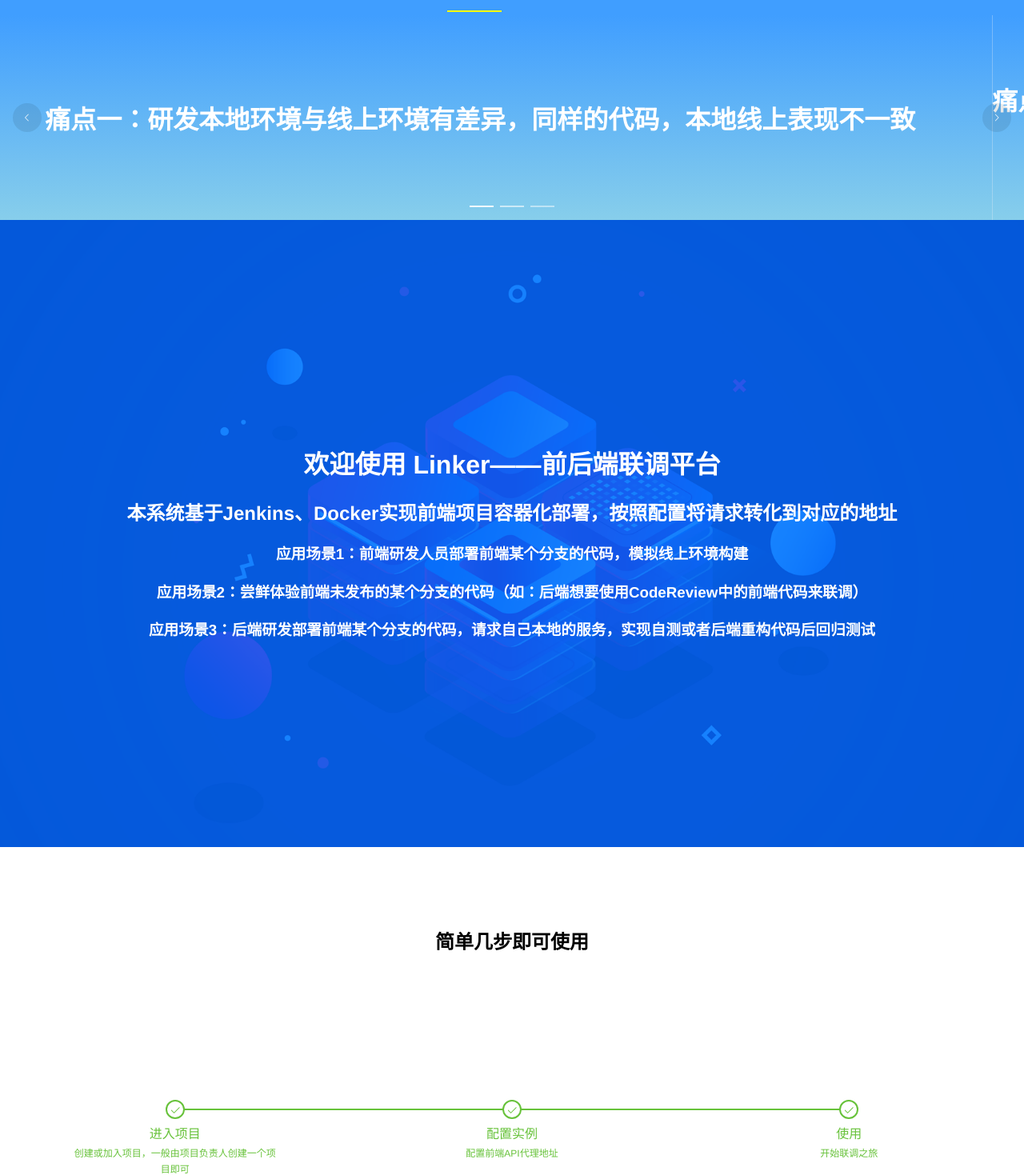
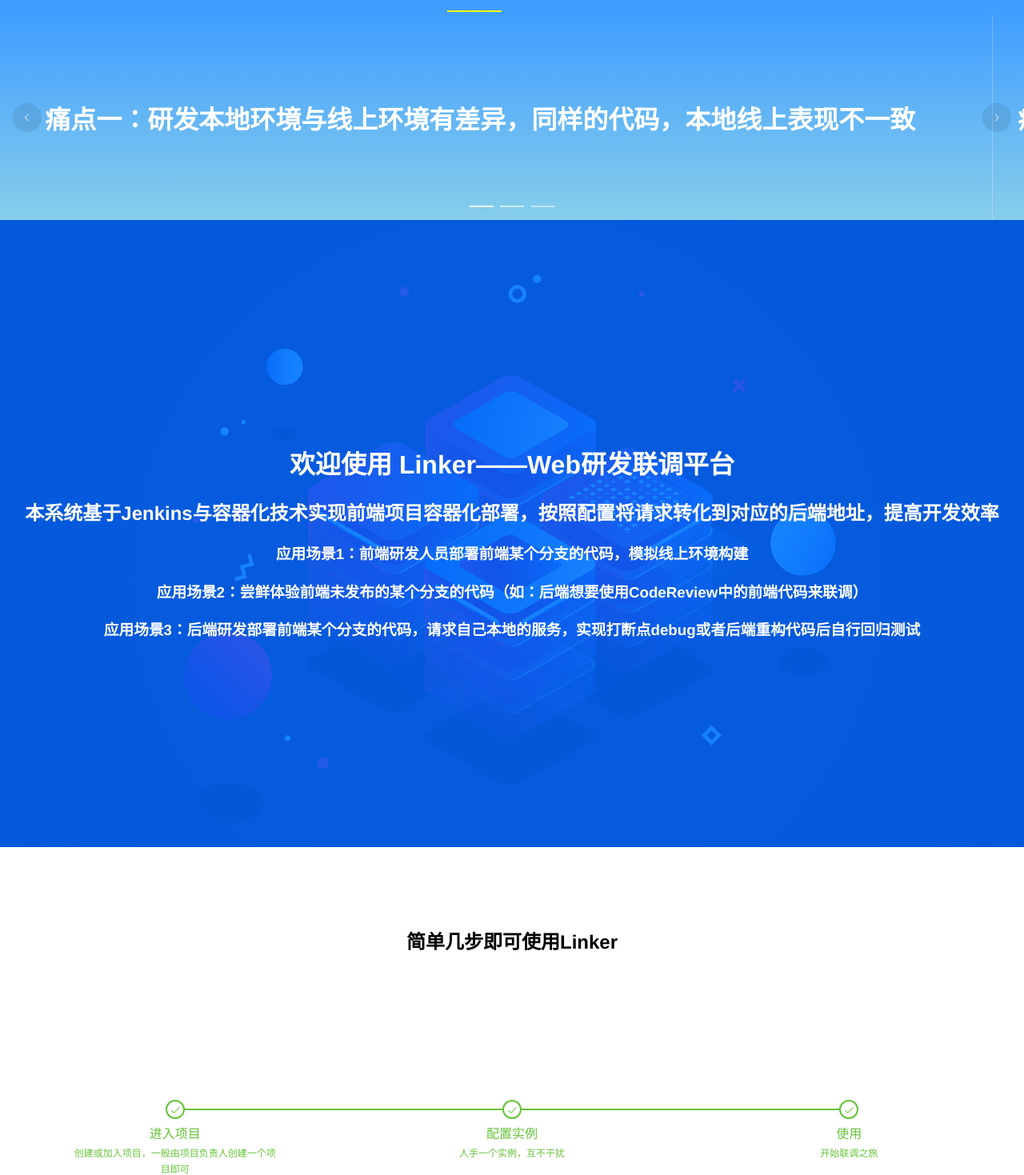
Before and after one commit to equator8848/linker_fe, a Vue app: page /home/projectOps#/intro in a window 1280 px wide. Shown: the part 45-1514 px from the top of the page at 80% size. Built offline with nearby package versions, Linux system fonts and the light colour scheme; what @soerenmartius/vue3-clipboard would draw is missing.

Commit message:
网站介绍

```diff
--- a/src/views/Intro.vue
+++ b/src/views/Intro.vue
@@ -9,18 +9,18 @@
     </el-carousel>
     <div id="exhibition">
       <div id="exhibition-show">
-        <h1>欢迎使用 Linker——前后端联调平台</h1>
-        <h2>本系统基于Jenkins、Docker实现前端项目容器化部署，按照配置将请求转化到对应的地址</h2>
+        <h1>欢迎使用 Linker——Web研发联调平台</h1>
+        <h2>本系统基于Jenkins与容器化技术实现前端项目容器化部署，按照配置将请求转化到对应的后端地址，提高开发效率</h2>
         <h3>应用场景1：前端研发人员部署前端某个分支的代码，模拟线上环境构建</h3>
         <h3>应用场景2：尝鲜体验前端未发布的某个分支的代码（如：后端想要使用CodeReview中的前端代码来联调）</h3>
-        <h3>应用场景3：后端研发部署前端某个分支的代码，请求自己本地的服务，实现自测或者后端重构代码后回归测试</h3>
+        <h3>应用场景3：后端研发部署前端某个分支的代码，请求自己本地的服务，实现打断点debug或者后端重构代码后自行回归测试</h3>
       </div>
     </div>
     <div id="usage-step">
-      <h2>简单几步即可使用</h2>
+      <h2>简单几步即可使用Linker</h2>
       <el-steps :active="3" finish-status="success" align-center>
         <el-step title="进入项目" description="创建或加入项目，一般由项目负责人创建一个项目即可"></el-step>
-        <el-step title="配置实例" description="配置前端API代理地址"></el-step>
+        <el-step title="配置实例" description="人手一个实例，互不干扰"></el-step>
         <el-step title="使用" description="开始联调之旅"></el-step>
       </el-steps>
     </div>
@@ -34,7 +34,7 @@
     return {
       introTexts: [
         "痛点一：研发本地环境与线上环境有差异，同样的代码，本地线上表现不一致",
-        "痛点二：前端开发了一部分的代码，其它人需要使用这些未合并到主干分支或者未发布到测试服的代码",
+        "痛点二：前后端开发完毕联调的时候，需要发布到测试服才能联调，服务容易相互干扰",
         "痛点三：后端做了大量重构，而项目本身没有写单元测试，不知道重构是否影响正常功能，使用postman调接口太麻烦",
       ],
     };
```
